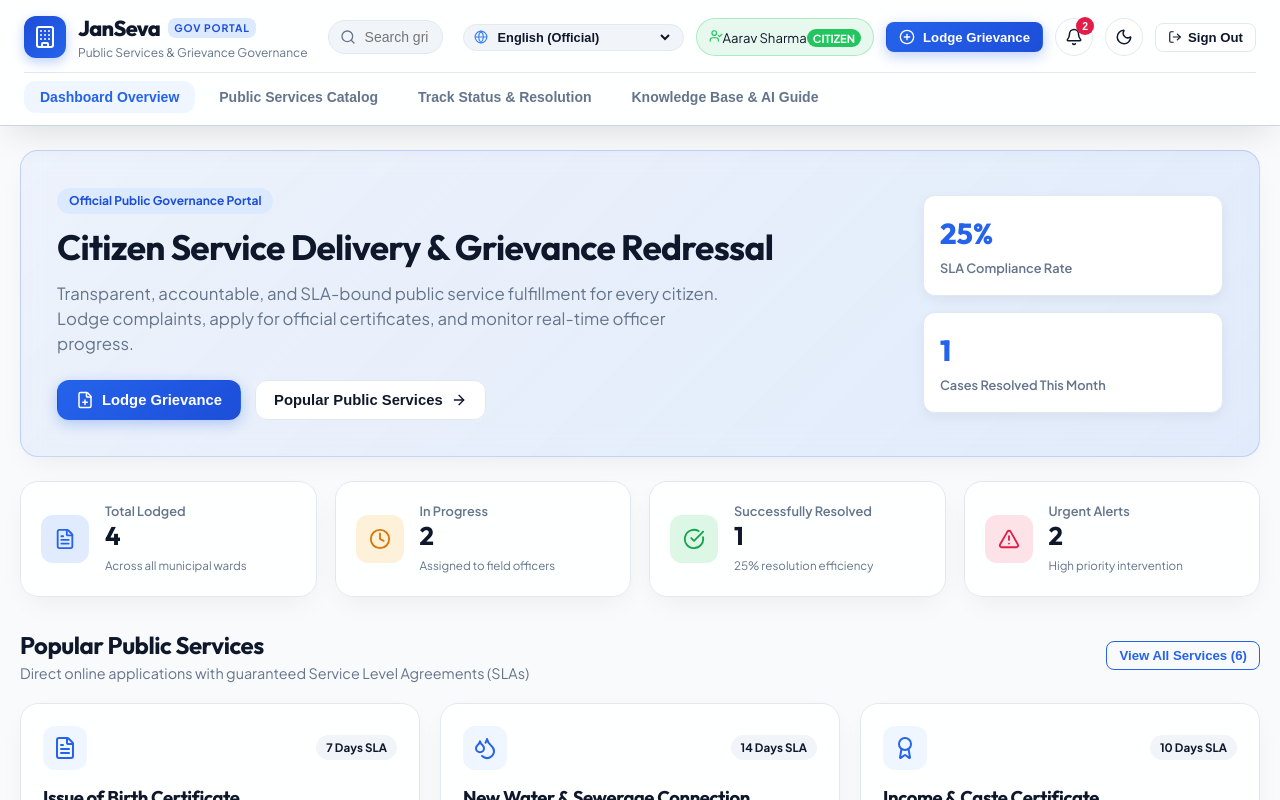
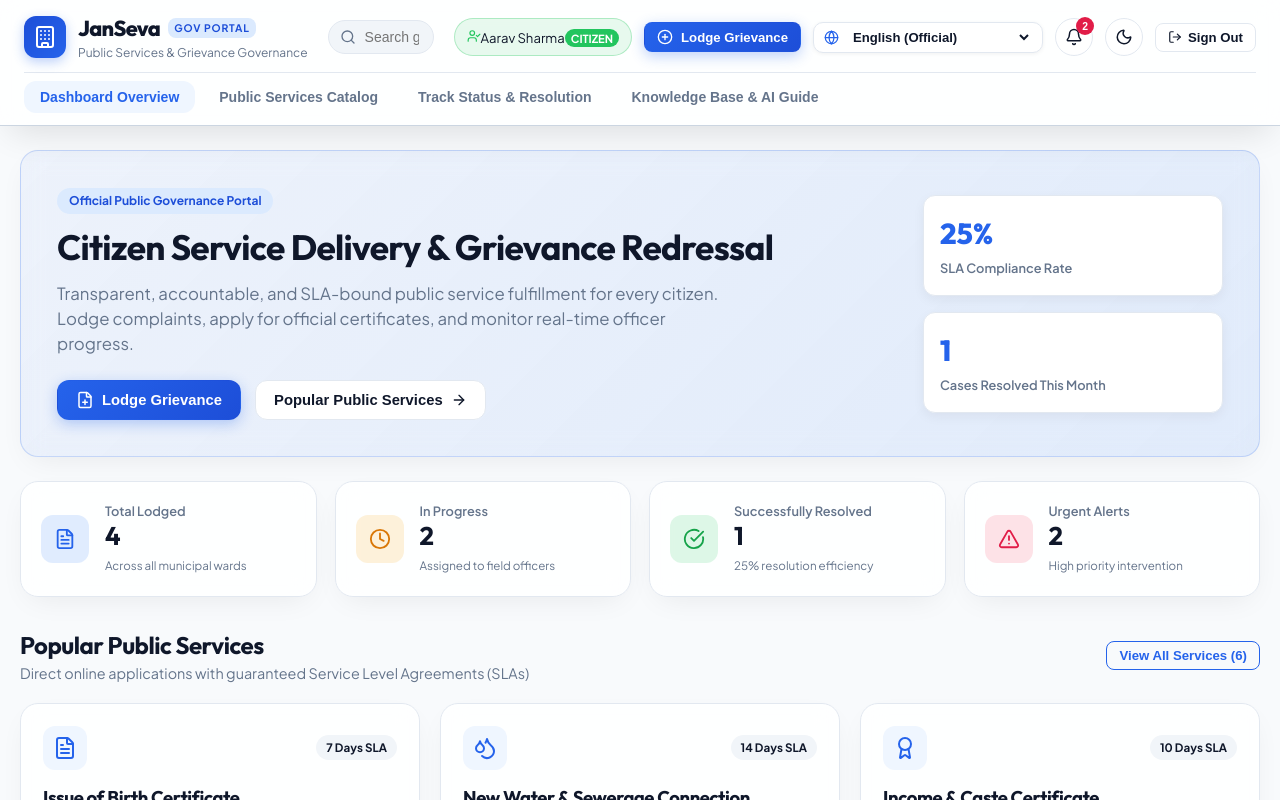
Before and after one commit to Punithn9036/Public-Service-Delivery-and-Citizen-Grievance-Management-System, a React (Vite) app in the folder frontend/: page / in a window 1280 px wide. Both pictures are taken after a click on the button "👤 Citizen (Aarav)". Shown: the top 800 px of the page. Built offline with nearby package versions, Linux system fonts and the light colour scheme; no server answers.

Commit message:
fix(navbar): refine language selector visibility and position in top bar

```diff
--- a/frontend/src/components/Navbar.jsx
+++ b/frontend/src/components/Navbar.jsx
@@ -65,51 +65,6 @@ export default function Navbar({
         {/* Middle/Right Navigation Controls */}
         <div className="nav-actions">
 
-          {/* Regional Languages Dropdown Selector */}
-          <div style={{ position: 'relative', display: 'inline-flex', alignItems: 'center' }}>
-            <div style={{
-              display: 'inline-flex',
-              alignItems: 'center',
-              background: 'var(--bg-tertiary, rgba(255,255,255,0.06))',
-              borderRadius: '20px',
-              padding: '4px 10px',
-              border: '1px solid var(--border-subtle, rgba(255,255,255,0.1))',
-              gap: '6px'
-            }}>
-              <Globe size={14} style={{ color: 'var(--brand-500, #2563eb)' }} />
-              <select
-                value={lang}
-                onChange={(e) => setLang(e.target.value)}
-                style={{
-                  background: 'transparent',
-                  color: 'var(--text-main, #ffffff)',
-                  border: 'none',
-                  outline: 'none',
-                  fontSize: '0.8rem',
-                  fontWeight: 600,
-                  cursor: 'pointer',
-                  paddingRight: '4px'
-                }}
-                aria-label="Select State Language"
-                title="Select Regional Language"
-              >
-                <option value="en" style={{ background: '#1e293b', color: '#fff' }}>English (Official)</option>
-                <option value="hi" style={{ background: '#1e293b', color: '#fff' }}>हिन्दी (North & Central)</option>
-                <option value="kn" style={{ background: '#1e293b', color: '#fff' }}>ಕನ್ನಡ (Karnataka)</option>
-                <option value="ta" style={{ background: '#1e293b', color: '#fff' }}>தமிழ் (Tamil Nadu)</option>
-                <option value="te" style={{ background: '#1e293b', color: '#fff' }}>తెలుగు (AP & Telangana)</option>
-                <option value="ml" style={{ background: '#1e293b', color: '#fff' }}>മലയാളം (Kerala)</option>
-                <option value="mr" style={{ background: '#1e293b', color: '#fff' }}>मराठी (Maharashtra)</option>
-                <option value="gu" style={{ background: '#1e293b', color: '#fff' }}>ગુજરાતી (Gujarat)</option>
-                <option value="bn" style={{ background: '#1e293b', color: '#fff' }}>বাংলা (West Bengal)</option>
-                <option value="or" style={{ background: '#1e293b', color: '#fff' }}>ଓଡ଼ିଆ (Odisha)</option>
-                <option value="pa" style={{ background: '#1e293b', color: '#fff' }}>ਪੰਜਾਬੀ (Punjab)</option>
-                <option value="as" style={{ background: '#1e293b', color: '#fff' }}>অসমীয়া (Assam)</option>
-                <option value="ur" style={{ background: '#1e293b', color: '#fff' }}>اردو (J&K, Telangana, UP)</option>
-              </select>
-            </div>
-          </div>
-
           {/* User Role Badge */}
           {user && (
             <div className="user-badge-chip flex-align-center gap-2" style={{
@@ -147,6 +102,50 @@ export default function Navbar({
               <span>{t('lodgeGrievance')}</span>
             </button>
           )}
+
+          {/* Regional Languages Dropdown Selector */}
+          <div style={{
+            display: 'inline-flex',
+            alignItems: 'center',
+            background: 'var(--bg-secondary)',
+            borderRadius: '10px',
+            padding: '4px 10px',
+            border: '1.5px solid var(--border-subtle)',
+            boxShadow: '0 1px 4px rgba(0,0,0,0.06)',
+            gap: '6px'
+          }}>
+            <Globe size={15} color="#2563eb" style={{ flexShrink: 0 }} />
+            <select
+              value={lang}
+              onChange={(e) => setLang(e.target.value)}
+              style={{
+                background: 'transparent',
+                color: 'var(--text-main)',
+                border: 'none',
+                outline: 'none',
+                fontSize: '0.82rem',
+                fontWeight: 700,
+                cursor: 'pointer',
+                padding: '2px 4px'
+              }}
+              aria-label="Select State Language"
+              title="Select Regional Language"
+            >
+              <option value="en" style={{ background: '#1e293b', color: '#fff' }}>English (Official)</option>
+              <option value="hi" style={{ background: '#1e293b', color: '#fff' }}>हिन्दी (North & Central)</option>
+              <option value="kn" style={{ background: '#1e293b', color: '#fff' }}>ಕನ್ನಡ (Karnataka)</option>
+              <option value="ta" style={{ background: '#1e293b', color: '#fff' }}>தமிழ் (Tamil Nadu)</option>
+              <option value="te" style={{ background: '#1e293b', color: '#fff' }}>తెలుగు (AP & Telangana)</option>
+              <option value="ml" style={{ background: '#1e293b', color: '#fff' }}>മലയാളം (Kerala)</option>
+              <option value="mr" style={{ background: '#1e293b', color: '#fff' }}>मराठी (Maharashtra)</option>
+              <option value="gu" style={{ background: '#1e293b', color: '#fff' }}>ગુજરાતી (Gujarat)</option>
+              <option value="bn" style={{ background: '#1e293b', color: '#fff' }}>বাংলা (West Bengal)</option>
+              <option value="or" style={{ background: '#1e293b', color: '#fff' }}>ଓଡ଼ିଆ (Odisha)</option>
+              <option value="pa" style={{ background: '#1e293b', color: '#fff' }}>ਪੰਜਾਬੀ (Punjab)</option>
+              <option value="as" style={{ background: '#1e293b', color: '#fff' }}>অসমীয়া (Assam)</option>
+              <option value="ur" style={{ background: '#1e293b', color: '#fff' }}>اردو (J&K, Telangana, UP)</option>
+            </select>
+          </div>
 
           {/* Notifications */}
           <button
```
